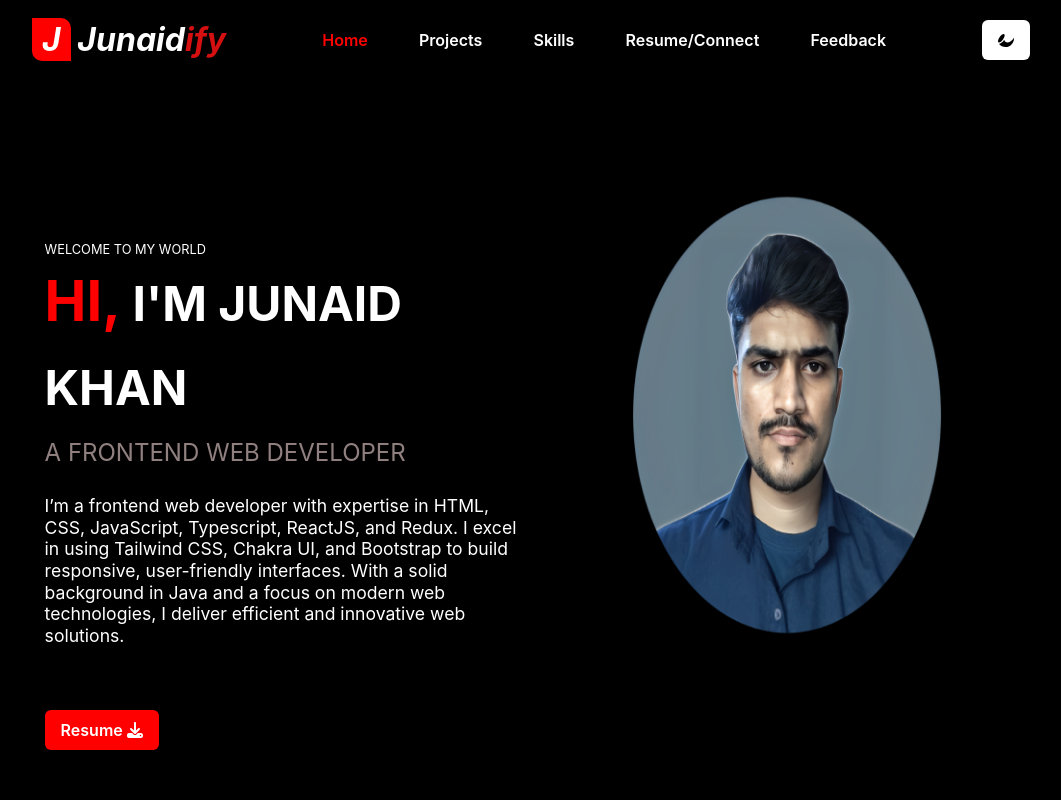
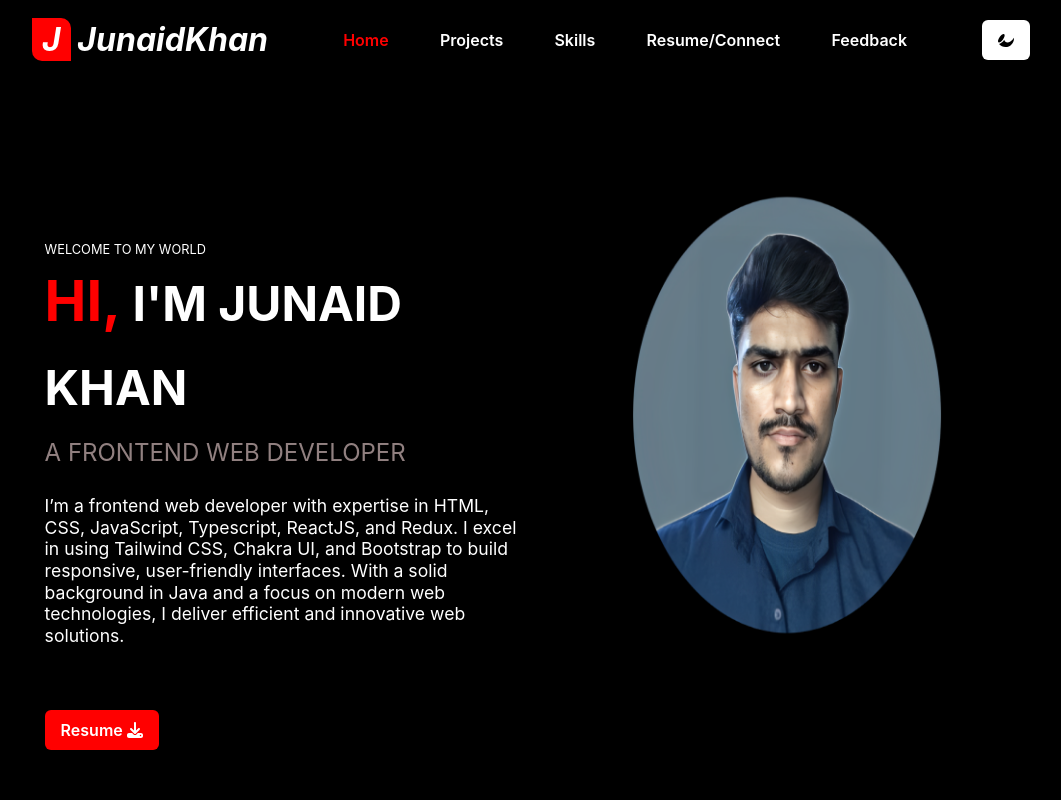
Before and after one commit to Junaidify/Portfolio, a React (Vite) app in the folder Frontend/: page / in a window 1280 px wide. Shown: the top 800 px of the page, without its empty margins (109-1170 px from the left). Built offline with nearby package versions, Linux system fonts and the light colour scheme; no server answers.

Commit message:
update in navbar

```diff
--- a/Frontend/src/App.tsx
+++ b/Frontend/src/App.tsx
@@ -65,9 +65,8 @@ function App() {
           >
             <span className="logo">J</span>
             <span style={{ color: currentColor ? "black" : "white" }}>
-              Junaid
+              JunaidKhan
             </span>
-            <span className="name_logo">ify</span>
           </Text>
 
           <div>
```
